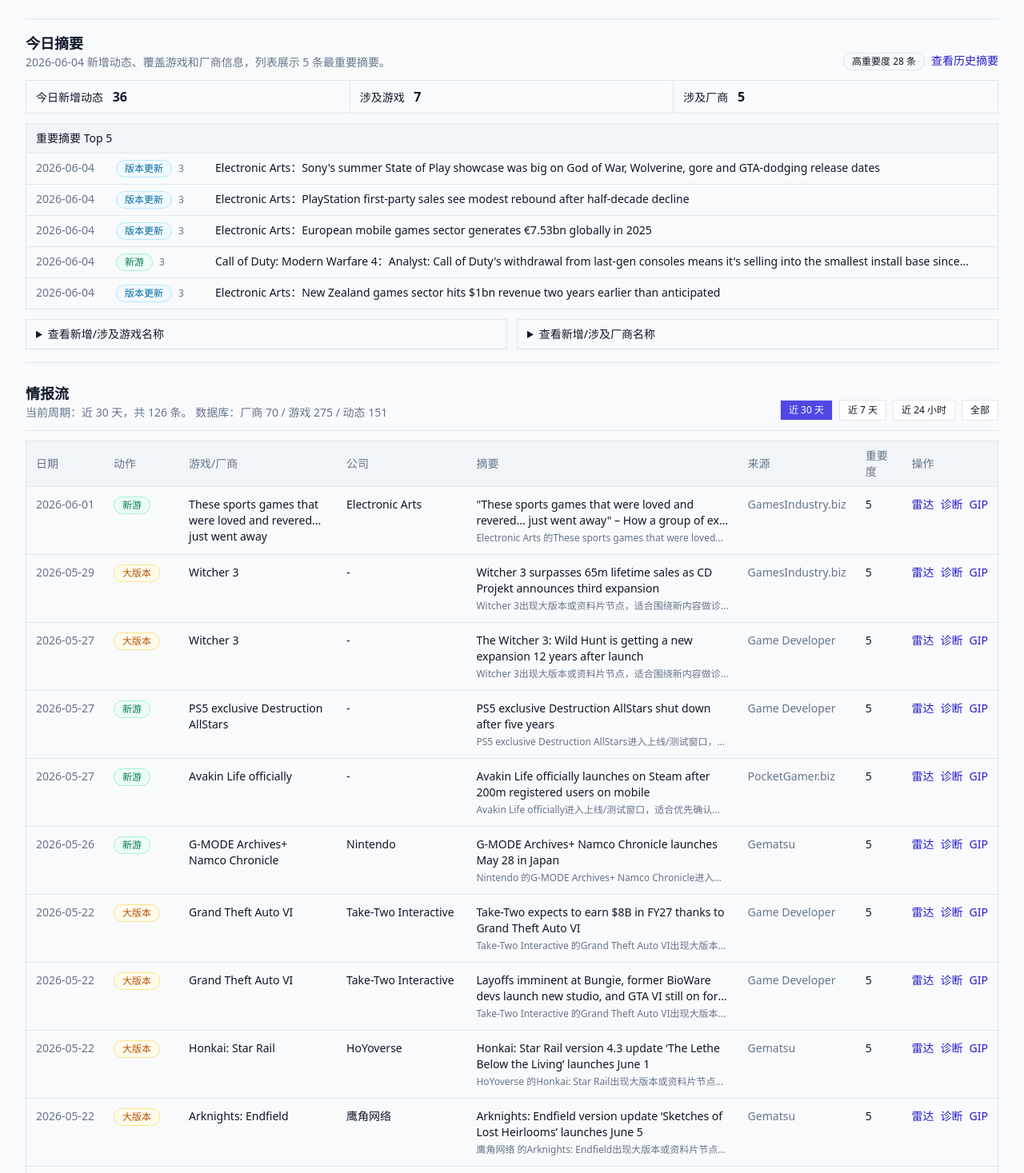
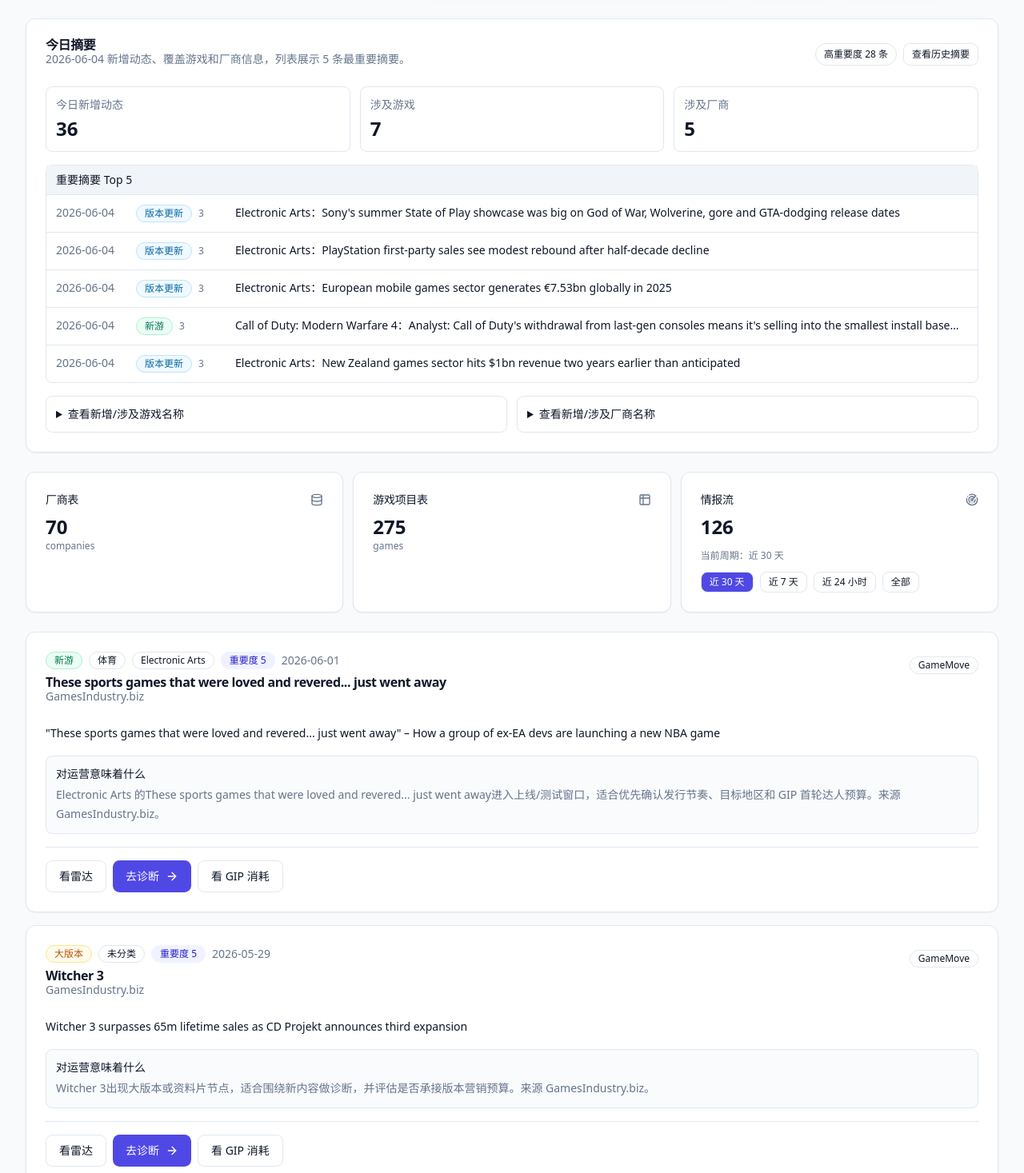
Before and after one commit to huangshixinbridger-lgtm/hackathon-vendor-intel, a Next.js app in the folder hackathon-vendor-intel/: page /radar in a window 1280 px wide. Shown: the part 203-1670 px from the top of the page at 80% size. Built offline with nearby package versions, Linux system fonts and the light colour scheme.

Commit message:
fix: keep radar summary cards

```diff
--- a/hackathon-vendor-intel/app/radar/page.tsx
+++ b/hackathon-vendor-intel/app/radar/page.tsx
@@ -1,7 +1,8 @@
 import Link from "next/link";
-import { Search } from "lucide-react";
+import { ArrowRight, Database, Radar, Search, Table2 } from "lucide-react";
 import { Badge } from "@/components/ui/badge";
 import { Button } from "@/components/ui/button";
+import { Card, CardContent, CardDescription, CardHeader, CardTitle } from "@/components/ui/card";
 import { Input } from "@/components/ui/input";
 import type { GameMove } from "@/types/contract";
 import { RadarDatabaseView } from "./database-view";
@@ -118,42 +119,48 @@
         </form>
       </div>
 
-      <section className="space-y-3 border-y py-4">
-        <div className="flex flex-col gap-2 sm:flex-row sm:items-end sm:justify-between">
+      <Card>
+        <CardHeader className="gap-3 sm:flex-row sm:items-start sm:justify-between">
           <div>
-            <h2 className="text-lg font-semibold">今日摘要</h2>
-            <p className="text-sm text-muted-foreground">
+            <CardTitle>今日摘要</CardTitle>
+            <CardDescription>
               {todaySummary.date} 新增动态、覆盖游戏和厂商信息，列表展示 5 条最重要摘要。
-            </p>
+            </CardDescription>
           </div>
-          <div className="flex flex-wrap gap-2 text-sm">
+          <div className="flex flex-wrap gap-2">
             <Badge variant="outline">高重要度 {highImportanceCount} 条</Badge>
-            <Link href="/radar/summaries" className="text-accent-foreground hover:underline">
+            <Link
+              href="/radar/summaries"
+              className="inline-flex h-7 items-center rounded-md border border-input bg-card px-2.5 text-xs font-medium transition-colors hover:bg-accent hover:text-accent-foreground"
+            >
               查看历史摘要
             </Link>
           </div>
-        </div>
-
-        <div className="grid border text-sm md:grid-cols-3">
-          <a href="#today-updates" className="border-b px-3 py-2 hover:bg-accent md:border-b-0 md:border-r">
-            今日新增动态 <strong className="ml-2 text-base">{todaySummary.updateCount}</strong>
+        </CardHeader>
+        <CardContent className="space-y-4">
+          <div className="grid gap-3 md:grid-cols-3">
+            <a href="#today-updates" className="rounded-md border bg-card px-3 py-3 transition-colors hover:bg-accent">
+              <div className="text-sm text-muted-foreground">今日新增动态</div>
+              <div className="mt-1 text-2xl font-bold">{todaySummary.updateCount}</div>
             </a>
-          <a href="#today-games" className="border-b px-3 py-2 hover:bg-accent md:border-b-0 md:border-r">
-            涉及游戏 <strong className="ml-2 text-base">{todaySummary.gameNames.length}</strong>
+            <a href="#today-games" className="rounded-md border bg-card px-3 py-3 transition-colors hover:bg-accent">
+              <div className="text-sm text-muted-foreground">涉及游戏</div>
+              <div className="mt-1 text-2xl font-bold">{todaySummary.gameNames.length}</div>
             </a>
-          <a href="#today-companies" className="px-3 py-2 hover:bg-accent">
-            涉及厂商 <strong className="ml-2 text-base">{todaySummary.companyNames.length}</strong>
+            <a href="#today-companies" className="rounded-md border bg-card px-3 py-3 transition-colors hover:bg-accent">
+              <div className="text-sm text-muted-foreground">涉及厂商</div>
+              <div className="mt-1 text-2xl font-bold">{todaySummary.companyNames.length}</div>
             </a>
           </div>
 
-        <div id="today-updates" className="border">
+          <div id="today-updates" className="rounded-md border">
             <div className="border-b bg-muted px-3 py-2 text-sm font-medium">重要摘要 Top 5</div>
             <div className="divide-y">
               {todaySummary.topItems.map((item) => (
               <a
                 key={`highlight-${item.id}`}
                 href={`#move-${item.id}`}
-                className="grid gap-1 px-3 py-2 text-sm hover:bg-accent md:grid-cols-[96px_120px_1fr]"
+                className="grid gap-1 px-3 py-3 text-sm hover:bg-accent md:grid-cols-[96px_120px_1fr]"
               >
                 <span className="text-muted-foreground">{item.date}</span>
                 <span className="flex items-center gap-2">
@@ -167,7 +174,7 @@
           </div>
 
           <div className="grid gap-3 md:grid-cols-2">
-          <details id="today-games" className="border px-3 py-2">
+            <details id="today-games" className="rounded-md border bg-card px-3 py-3">
               <summary className="cursor-pointer text-sm font-medium">查看新增/涉及游戏名称</summary>
               <div className="mt-3 flex flex-wrap gap-2">
                 {todaySummary.gameNames.map((name) => (
@@ -175,7 +182,7 @@
                 ))}
               </div>
             </details>
-          <details id="today-companies" className="border px-3 py-2">
+            <details id="today-companies" className="rounded-md border bg-card px-3 py-3">
               <summary className="cursor-pointer text-sm font-medium">查看新增/涉及厂商名称</summary>
               <div className="mt-3 flex flex-wrap gap-2">
                 {todaySummary.companyNames.map((name) => (
@@ -184,23 +191,46 @@
               </div>
             </details>
           </div>
-      </section>
+        </CardContent>
+      </Card>
 
-      <section className="space-y-3">
-        <div className="flex flex-col gap-3 border-b pb-3 lg:flex-row lg:items-end lg:justify-between">
-          <div>
-            <h2 className="text-lg font-semibold">情报流</h2>
-            <p className="text-sm text-muted-foreground">
-              当前周期：{dateWindows.find((item) => item.value === selectedWindow)?.label}，共 {intelligenceItems.length} 条。
-              数据库：厂商 {snapshot.stats.companyCount} / 游戏 {snapshot.stats.gameCount} / 动态 {snapshot.stats.updateCount}
+      <div className="grid gap-3 md:grid-cols-3">
+        <Card>
+          <CardHeader className="flex flex-row items-center justify-between space-y-0 pb-2">
+            <CardTitle className="text-sm font-medium">厂商表</CardTitle>
+            <Database className="h-4 w-4 text-muted-foreground" />
+          </CardHeader>
+          <CardContent>
+            <div className="text-2xl font-bold">{snapshot.stats.companyCount}</div>
+            <p className="text-xs text-muted-foreground">companies</p>
+          </CardContent>
+        </Card>
+        <Card>
+          <CardHeader className="flex flex-row items-center justify-between space-y-0 pb-2">
+            <CardTitle className="text-sm font-medium">游戏项目表</CardTitle>
+            <Table2 className="h-4 w-4 text-muted-foreground" />
+          </CardHeader>
+          <CardContent>
+            <div className="text-2xl font-bold">{snapshot.stats.gameCount}</div>
+            <p className="text-xs text-muted-foreground">games</p>
+          </CardContent>
+        </Card>
+        <Card>
+          <CardHeader className="flex flex-row items-center justify-between space-y-0 pb-2">
+            <CardTitle className="text-sm font-medium">情报流</CardTitle>
+            <Radar className="h-4 w-4 text-muted-foreground" />
+          </CardHeader>
+          <CardContent className="space-y-3">
+            <div className="text-2xl font-bold">{intelligenceItems.length}</div>
+            <p className="text-xs text-muted-foreground">
+              当前周期：{dateWindows.find((item) => item.value === selectedWindow)?.label}
             </p>
-          </div>
             <div className="flex flex-wrap gap-2">
               {dateWindows.map((item) => (
                 <Link
                   key={item.value}
                   href={buildWindowHref(item.value, query, minImportance, selectedGameId)}
-                className={`border px-2.5 py-1 text-xs transition-colors ${
+                  className={`rounded-md border px-2.5 py-1 text-xs transition-colors ${
                     selectedWindow === item.value ? "bg-primary text-primary-foreground" : "bg-card hover:bg-accent"
                   }`}
                 >
@@ -208,63 +238,68 @@
                 </Link>
               ))}
             </div>
+          </CardContent>
+        </Card>
       </div>
 
-        <div className="overflow-x-auto border">
-          <table className="w-full min-w-[980px] border-collapse text-left text-sm">
-            <thead className="border-b bg-muted text-muted-foreground">
-              <tr>
-                <th className="px-3 py-2 font-medium">日期</th>
-                <th className="px-3 py-2 font-medium">动作</th>
-                <th className="px-3 py-2 font-medium">游戏/厂商</th>
-                <th className="px-3 py-2 font-medium">公司</th>
-                <th className="px-3 py-2 font-medium">摘要</th>
-                <th className="px-3 py-2 font-medium">来源</th>
-                <th className="px-3 py-2 font-medium">重要度</th>
-                <th className="px-3 py-2 font-medium">操作</th>
-              </tr>
-            </thead>
-            <tbody>
+      <div className="grid gap-4">
         {intelligenceItems.map((move) => (
-                <tr key={`${move.id}-${move.gameId}`} id={`move-${move.id}`} className="border-b last:border-b-0">
-                  <td className="whitespace-nowrap px-3 py-3 align-top text-muted-foreground">{move.date}</td>
-                  <td className="whitespace-nowrap px-3 py-3 align-top">
+          <Card key={`${move.id}-${move.gameId}`} id={`move-${move.id}`}>
+            <CardHeader className="gap-3 sm:flex-row sm:items-start sm:justify-between">
+              <div className="space-y-2">
+                <div className="flex flex-wrap items-center gap-2">
                   <Badge className={`border ${moveTone[move.moveType]}`}>{move.moveType}</Badge>
-                  </td>
-                  <td className="max-w-[220px] px-3 py-3 align-top font-medium">{move.name}</td>
-                  <td className="max-w-[180px] px-3 py-3 align-top">{move.companyName || "-"}</td>
-                  <td className="max-w-[420px] px-3 py-3 align-top">
-                    <div className="line-clamp-2">{move.summary}</div>
-                    <div className="mt-1 line-clamp-1 text-xs text-muted-foreground">{move.operationMeaning}</div>
-                  </td>
-                  <td className="max-w-[180px] px-3 py-3 align-top text-muted-foreground">{move.source}</td>
-                  <td className="whitespace-nowrap px-3 py-3 align-top">{move.importance}</td>
-                  <td className="whitespace-nowrap px-3 py-3 align-top">
-                    <div className="flex gap-2">
-                      <Link href={`/radar?gameId=${move.gameId}`} className="text-accent-foreground hover:underline">
-                        雷达
+                  <Badge variant="outline">{move.category}</Badge>
+                  {move.companyName ? <Badge variant="outline">{move.companyName}</Badge> : null}
+                  <Badge variant={move.importance >= 4 ? "accent" : "outline"}>重要度 {move.importance}</Badge>
+                  <span className="text-sm text-muted-foreground">{move.date}</span>
+                </div>
+                <div>
+                  <CardTitle>{move.name}</CardTitle>
+                  <CardDescription>{move.source}</CardDescription>
+                </div>
+              </div>
+              <Badge variant="outline">GameMove</Badge>
+            </CardHeader>
+            <CardContent className="space-y-4">
+              <p className="text-sm leading-6">{move.summary}</p>
+              <div className="rounded-md border bg-muted/40 px-3 py-3 text-sm">
+                <div className="mb-1 font-medium">对运营意味着什么</div>
+                <p className="leading-6 text-muted-foreground">{move.operationMeaning}</p>
+              </div>
+              <div className="flex flex-col gap-2 border-t pt-4 sm:flex-row">
+                <Link
+                  href={`/radar?gameId=${move.gameId}`}
+                  className="inline-flex h-10 items-center justify-center gap-2 rounded-md border border-input bg-card px-4 py-2 text-sm font-medium transition-colors hover:bg-accent hover:text-accent-foreground"
+                >
+                  看雷达
                 </Link>
-                      <Link href={`/diagnosis?gameId=${move.gameId}`} className="text-accent-foreground hover:underline">
-                        诊断
+                <Link
+                  href={`/diagnosis?gameId=${move.gameId}`}
+                  className="inline-flex h-10 items-center justify-center gap-2 rounded-md bg-primary px-4 py-2 text-sm font-medium text-primary-foreground transition-colors hover:bg-primary/90"
+                >
+                  去诊断
+                  <ArrowRight className="h-4 w-4" />
                 </Link>
-                      <Link href={`/gip?gameId=${move.gameId}`} className="text-accent-foreground hover:underline">
-                        GIP
+                <Link
+                  href={`/gip?gameId=${move.gameId}`}
+                  className="inline-flex h-10 items-center justify-center gap-2 rounded-md border border-input bg-card px-4 py-2 text-sm font-medium transition-colors hover:bg-accent hover:text-accent-foreground"
+                >
+                  看 GIP 消耗
                 </Link>
               </div>
-                  </td>
-                </tr>
+            </CardContent>
+          </Card>
         ))}
+      </div>
+
       {intelligenceItems.length === 0 ? (
-                <tr>
-                  <td className="px-3 py-8 text-center text-muted-foreground" colSpan={8}>
+        <Card>
+          <CardContent className="py-10 text-center text-sm text-muted-foreground">
             没有匹配的游戏动作。换个关键词或筛选条件再试试。
-                  </td>
-                </tr>
+          </CardContent>
+        </Card>
       ) : null}
-            </tbody>
-          </table>
-        </div>
-      </section>
 
       <RadarDatabaseView initialSnapshot={snapshot} />
     </div>
```
Lines whose indentation alone changed are shown as unchanged.
